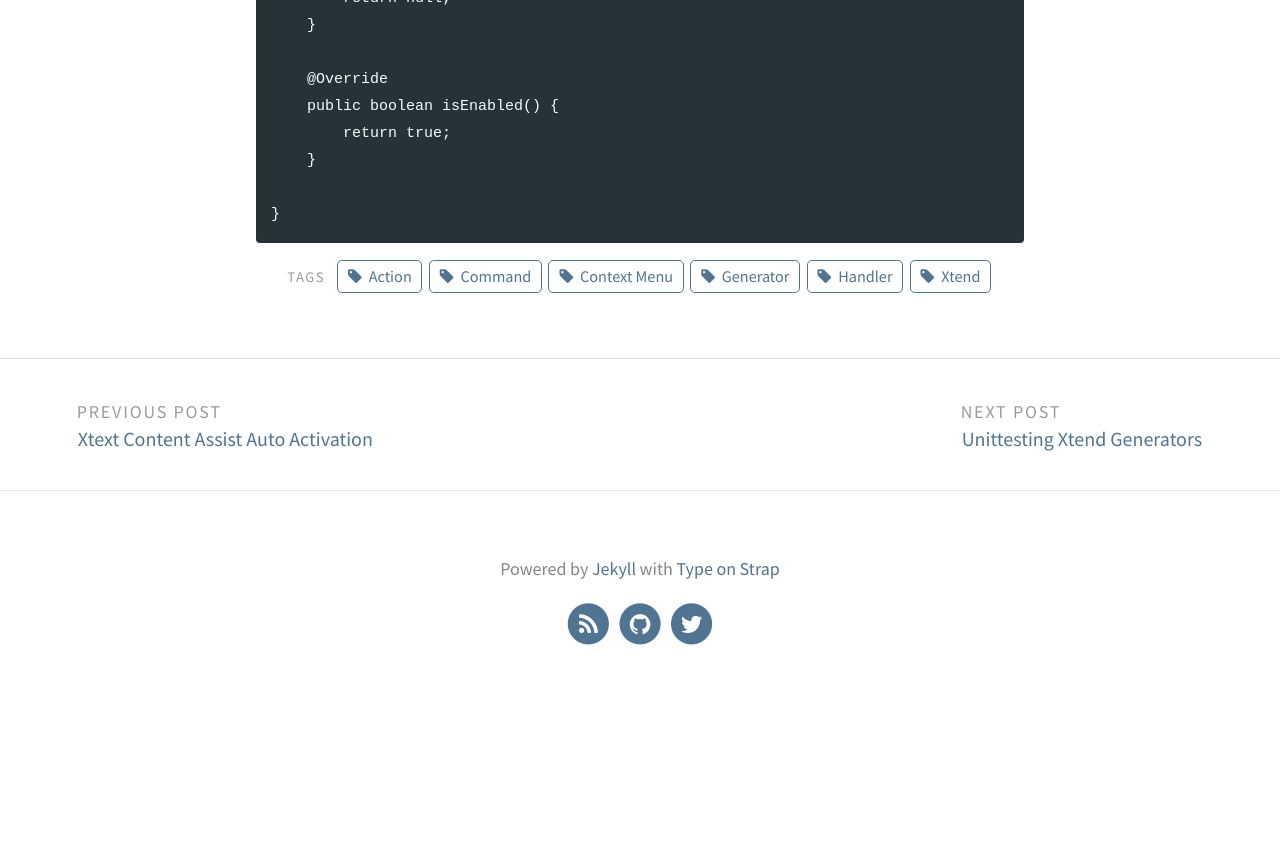
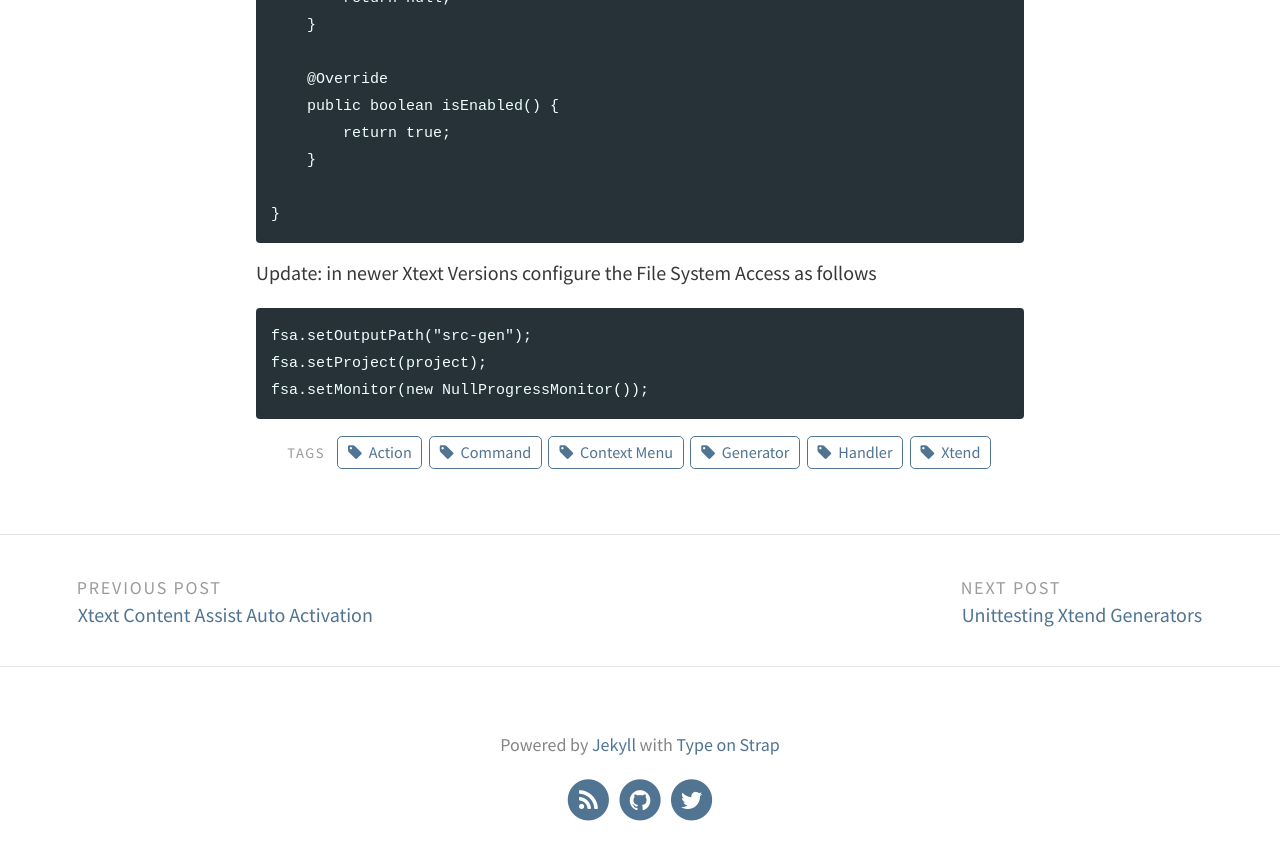
Before and after one commit to cdietrich/cdietrich.github.io, a Jekyll site: the page built from _posts/2011-10-15-xtext-calling-the-generator-from-a-context-menu.md, in a window 1280 px wide and 900 px high, scrolled down 7432 px. Shown: the top 860 px of the window. Built offline with Jekyll 4.4.1, drawn with Linux system fonts in a browser that asks for light colours; before the commit the page ends 8162 px from its top, so only the background shows below that.

Commit message:
Update 2011-10-15-xtext-calling-the-generator-from-a-context-menu.md
Updated

````diff
--- a/_posts/2011-10-15-xtext-calling-the-generator-from-a-context-menu.md
+++ b/_posts/2011-10-15-xtext-calling-the-generator-from-a-context-menu.md
@@ -269,3 +269,10 @@ public class GenerationHandler extends AbstractHandler implements IHandler {
 
 }
 ```
+
+Update: in newer Xtext Versions configure the File System Access as follows
+```
+fsa.setOutputPath("src-gen");
+fsa.setProject(project);
+fsa.setMonitor(new NullProgressMonitor());
+```
````
